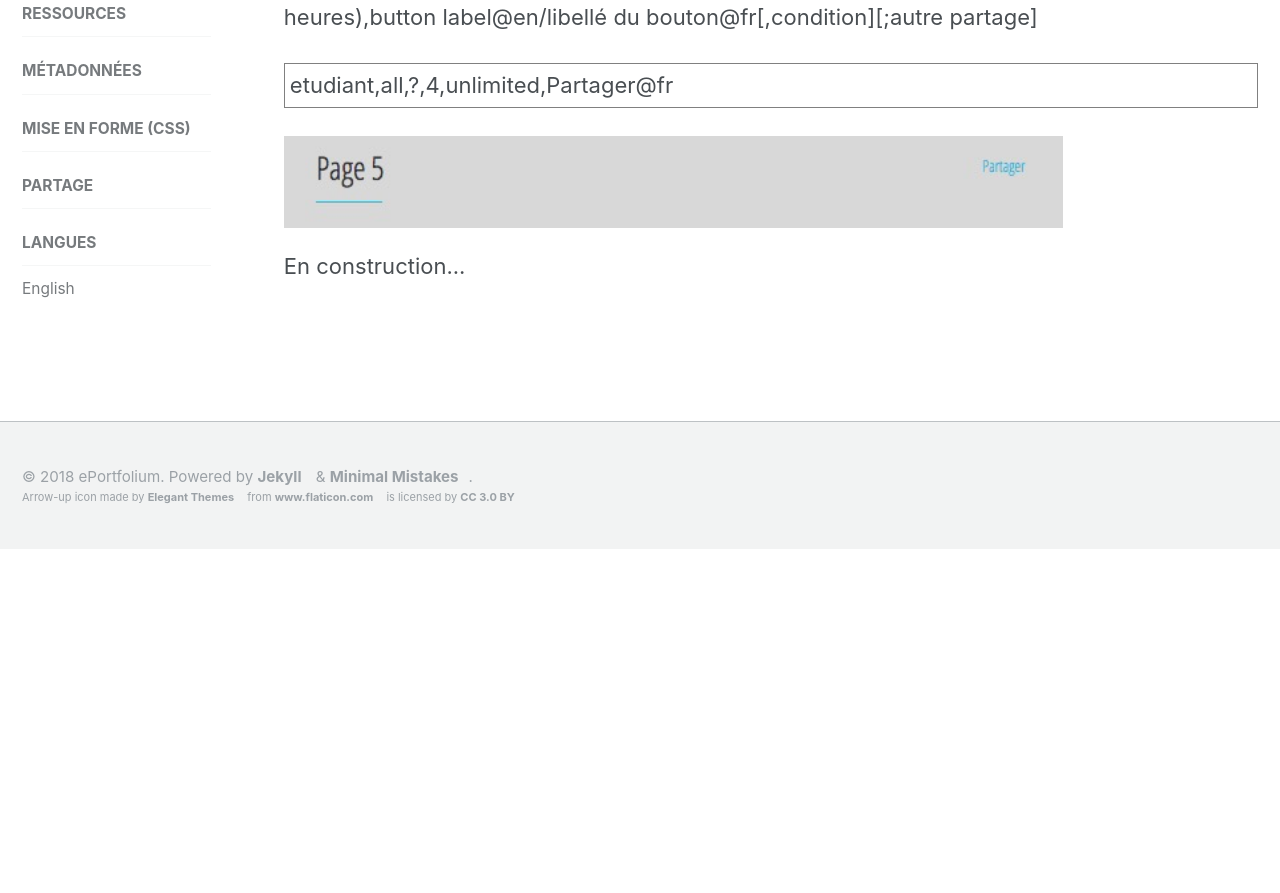
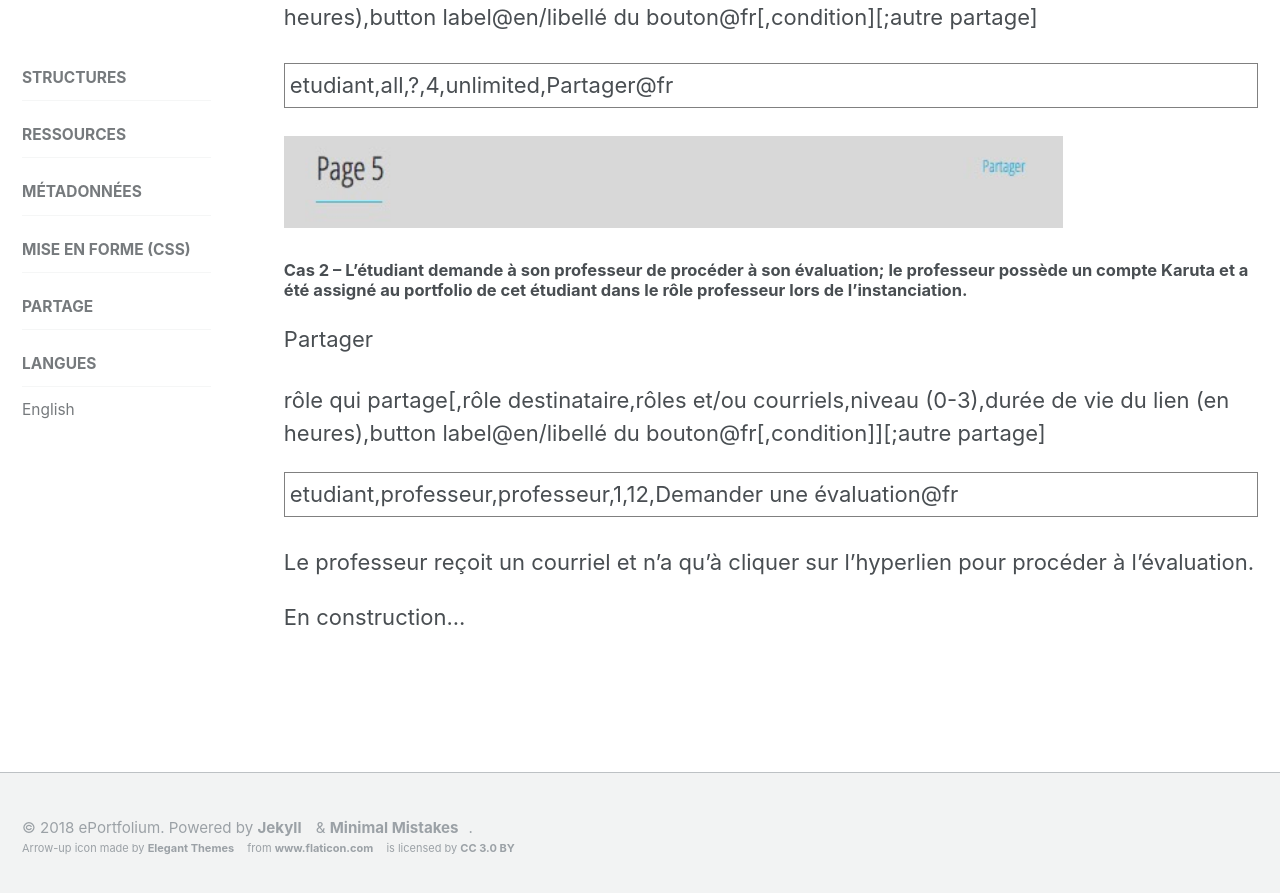
Before and after one commit to karutaproject/karuta-frontend-documentation, a Jekyll site: the page built from _pages/sharing_fr.html, in a window 1280 px wide and 900 px high, scrolled down 1839 px. Shown: the top 893 px of the window. Built offline with Jekyll 4.4.1, drawn with Linux system fonts in a browser that asks for light colours; before the commit the page ends 2389 px from its top, so only the background shows below that.

Commit message:
Mise à jour Partage

```diff
--- a/_pages/sharing_fr.html
+++ b/_pages/sharing_fr.html
@@ -37,4 +37,16 @@ vers une section du portfolio dans laquelle le pair pourra inscrire son commenta
 <p>rôle qui partage,rôle destinataire,rôles et/ou courriels,niveau (0-4),durée de vie du lien (en heures),button label@en/libellé du bouton@fr[,condition][;autre partage]</p>
 <p class='champ'>etudiant,all,?,4,unlimited,Partager@fr</p>
 <img src='../assets/img/image009.png' width='80%'/>
+
+<h4>Cas 2 – L’étudiant demande à son professeur de procéder à son évaluation; le professeur possède un compte
+Karuta et a été assigné au portfolio de cet étudiant dans le rôle professeur lors de l’instanciation.</h4>
+
+<p>Partager</p>
+rôle qui partage[,rôle destinataire,rôles et/ou courriels,niveau (0-3),durée de vie du lien (en heures),button label@en/libellé du bouton@fr[,condition]][;autre partage]
+
+<p class='champ'>etudiant,professeur,professeur,1,12,Demander une évaluation@fr</p>
+
+
+
+Le professeur reçoit un courriel et n’a qu’à cliquer sur l’hyperlien pour procéder à l’évaluation.
 <p>En construction...</p>
```
